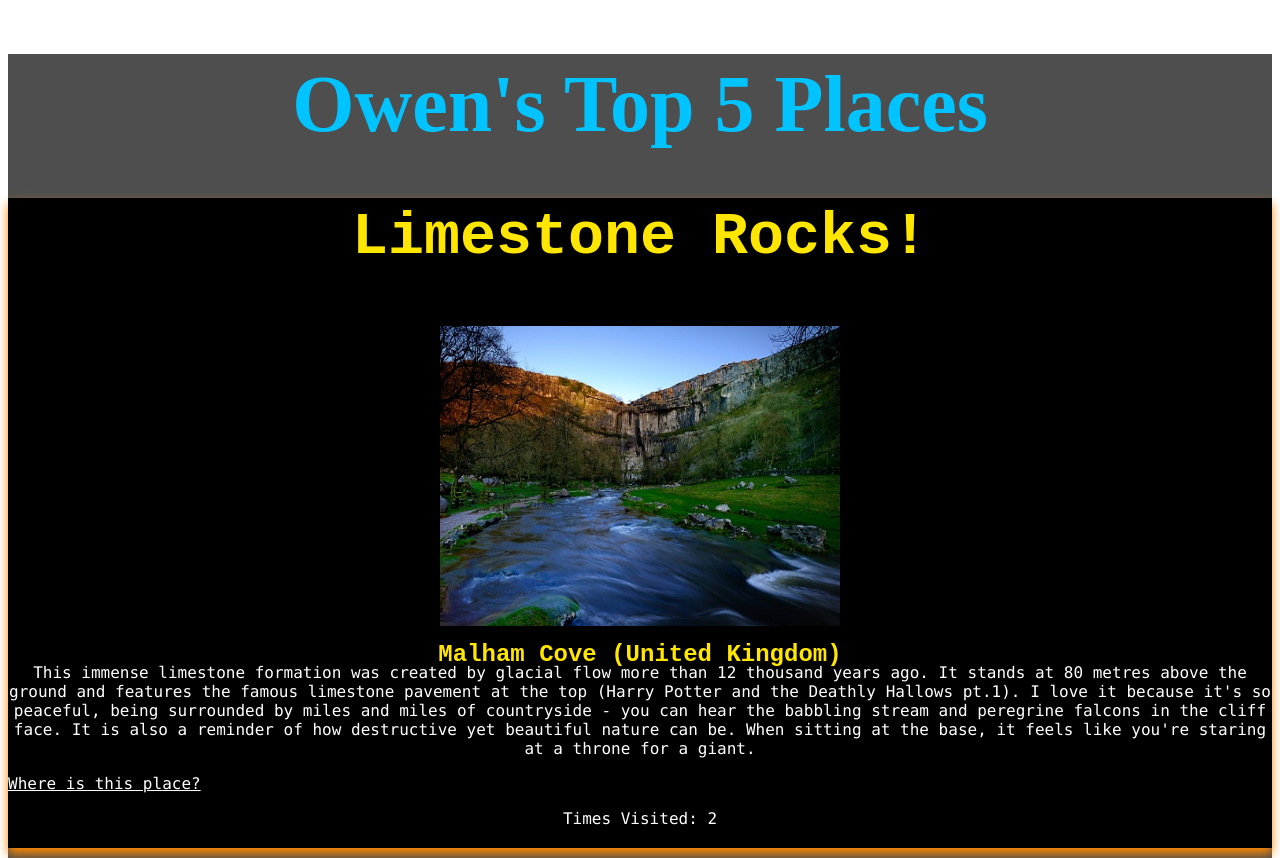
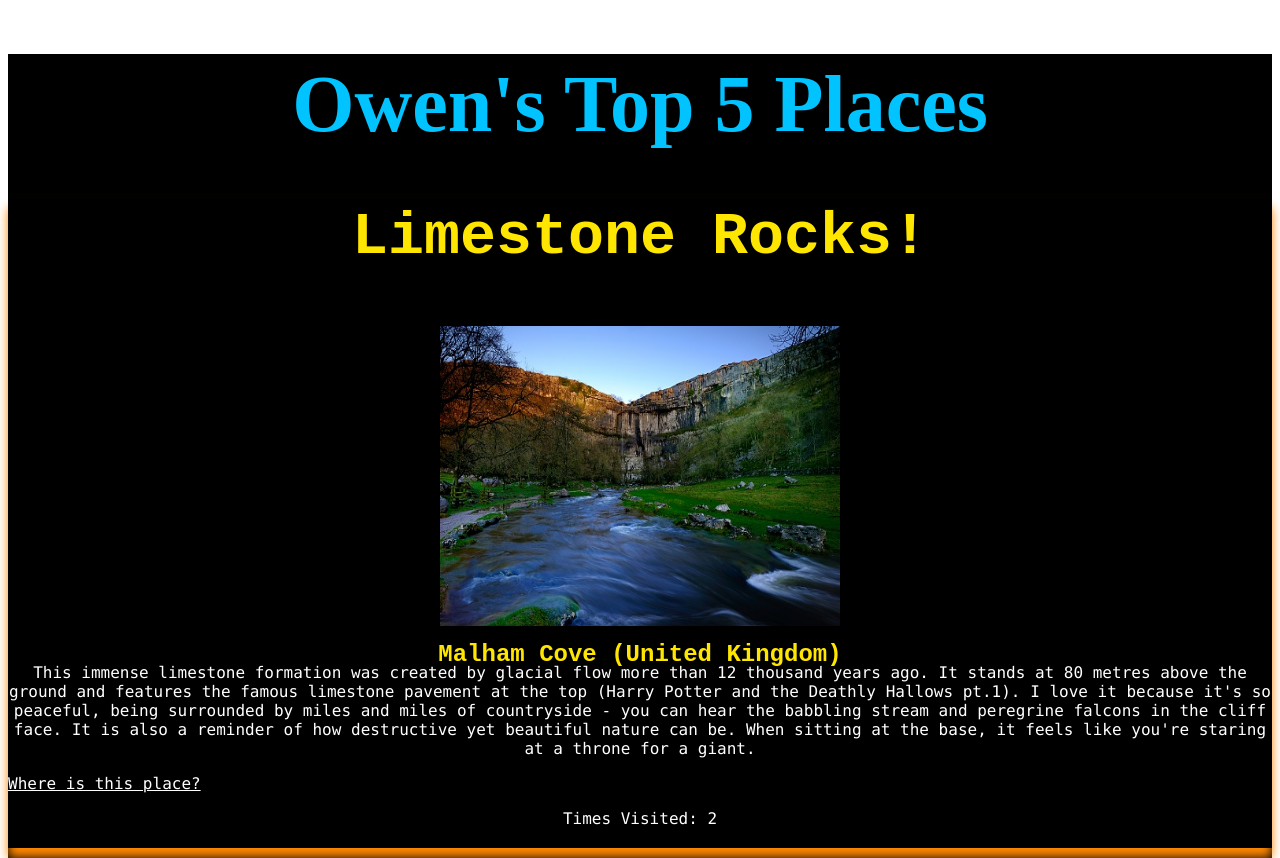
Before and after one commit to owen-dearman/favourite-places, a React (Create React App) app: page / in a window 1280 px wide. Shown: the top 858 px of the page. Built offline with nearby package versions, Linux system fonts and the light colour scheme.

Commit message:
updated CSS

```diff
--- a/public/css/style.css
+++ b/public/css/style.css
@@ -11,7 +11,7 @@
 
 .ContentBlock {
     display:block;
-    box-shadow: 0 6px 10px 0 rgb(255, 136, 0);
+    box-shadow: 0 10px 10px 0 rgb(255, 136, 0);
     width:auto;
     height: auto;
     justify-content: center;
@@ -50,11 +50,11 @@
     position: relative;
     top: 5px;
     font-size: 80px;
-    background-color: rgb(78, 78, 78);
+    background-color: rgb(0, 0, 0);
 }
 
 .Main{
-    background-color: rgb(78, 78, 78);
+    background-color: rgb(0, 0, 0);
 }
 
 .FormatFooter{
@@ -64,5 +64,5 @@
     position: relative;
     top: 5px;
     font-size: 20px;
-    background-color: rgb(78, 78, 78);
+    background-color: rgb(0, 0, 0);
 }
--- a/src/index.tsx
+++ b/src/index.tsx
@@ -1,6 +1,7 @@
 import React from "react";
 import ReactDOM from "react-dom";
 import App from "./App";
+
 
 ReactDOM.render(
   <React.StrictMode>
```
